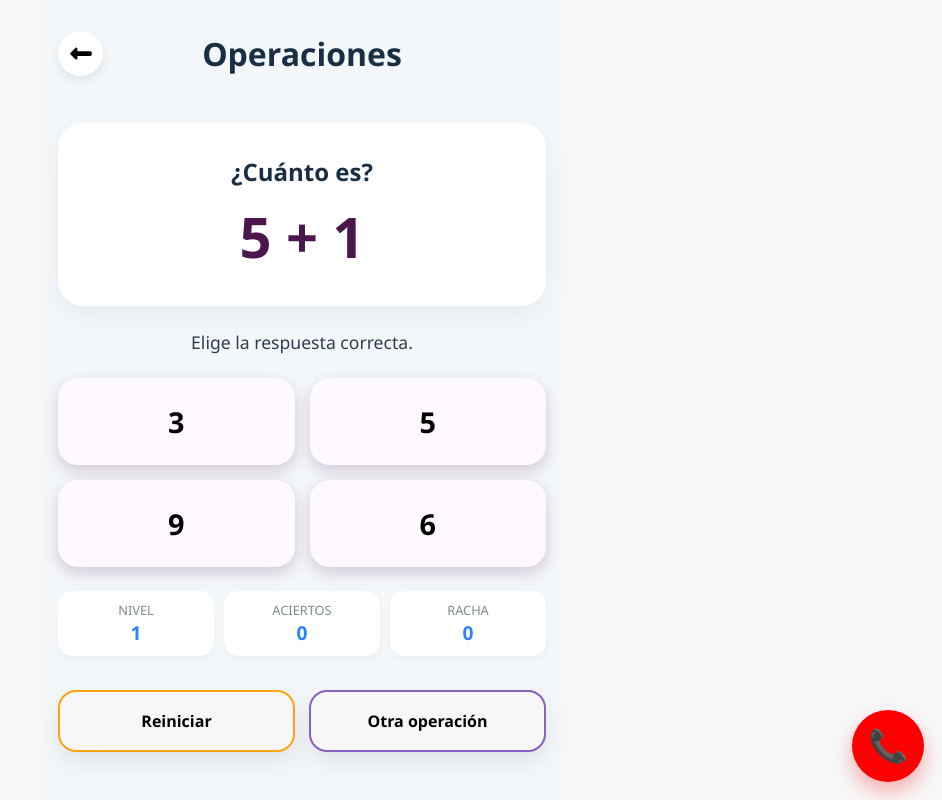
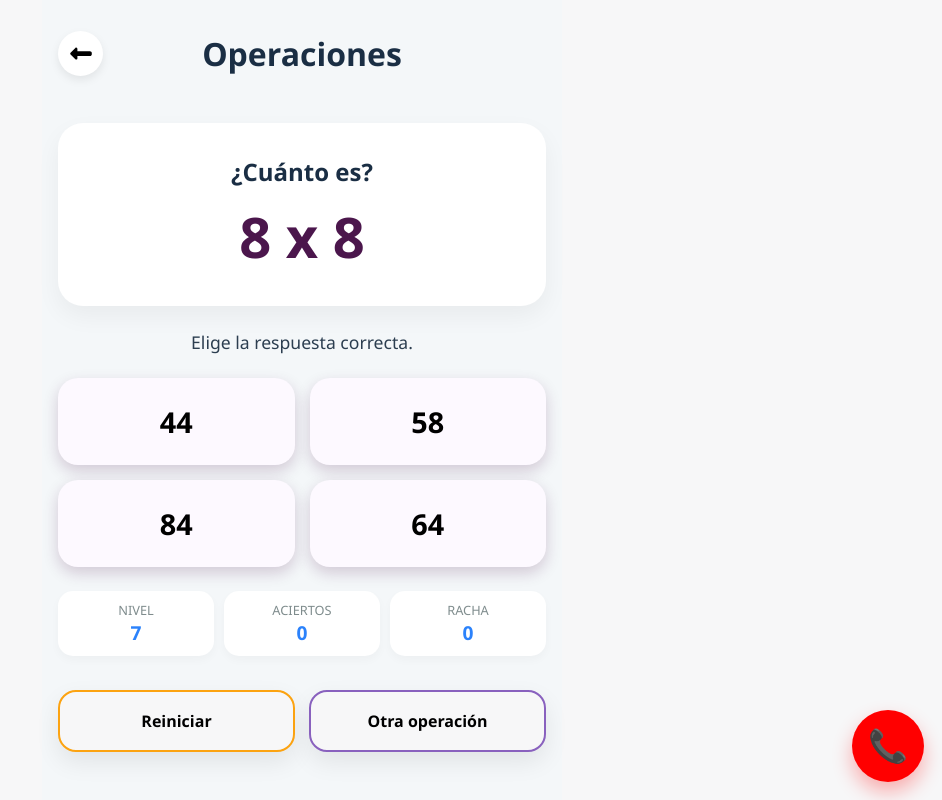
Before and after one commit to l2202/reminisi, a React (Vite) app: page /operaciones in a window 1280 px wide. Shown: the whole page, without its empty margins (338-1280 px from the left). Built offline with nearby package versions, Linux system fonts and the light colour scheme; no server answers.

Commit message:
correccion en multiplicaciones

```diff
--- a/src/games/Operaciones.jsx
+++ b/src/games/Operaciones.jsx
@@ -6,16 +6,16 @@ const configuracionNiveles = [
   { max: 10, operadores: ["+"] },
   { max: 20, operadores: ["+", "-"] },
   { max: 40, operadores: ["+", "-"] },
-  { max: 10, operadores: ["+", "-", "x", "x"] },
+  { max: 10, operadores: ["+", "-", "x"] },
   { max: 20, operadores: ["+", "-", "x"] },
   { max: 60, operadores: ["+", "-"] },
-  { max: 60, operadores: ["+", "-", "x"] },
+  { max: 60, operadores: ["+", "-","x"] },
 ];
 
 export default function Operaciones() {
   const navigate = useNavigate();
 
-  const [nivel, setNivel] = useState(1);
+  const [nivel, setNivel] = useState(7);
   const [aciertos, setAciertos] = useState(0);
   const [racha, setRacha] = useState(0);
   const [respuesta, setRespuesta] = useState(0);
@@ -53,8 +53,8 @@ export default function Operaciones() {
     }
 
     if (operador === "x") {
-      let a = numeroAleatorio(1, config.max / 2);
-      let b = numeroAleatorio(1, config.max / 2);
+      a = numeroAleatorio(1, Math.min(10, config.max));
+      b = numeroAleatorio(1, Math.min(10, config.max));
       resultado = a * b;
     }
 
@@ -183,9 +183,12 @@ export default function Operaciones() {
       </div>
 
       <div className="general-actions">
-        <button className="reset-button" onClick={reiniciarJuego}>Reiniciar</button>
-        <button className="button-secondary" onClick={nuevaOperacion}>Otra operación</button>
-
+        <button className="reset-button" onClick={reiniciarJuego}>
+          Reiniciar
+        </button>
+        <button className="button-secondary" onClick={nuevaOperacion}>
+          Otra operación
+        </button>
       </div>
     </div>
   );
```
